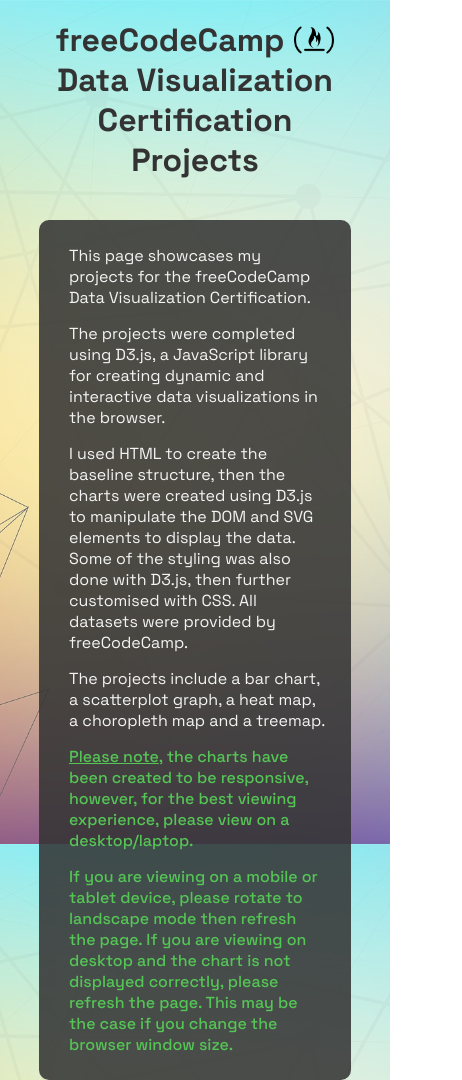
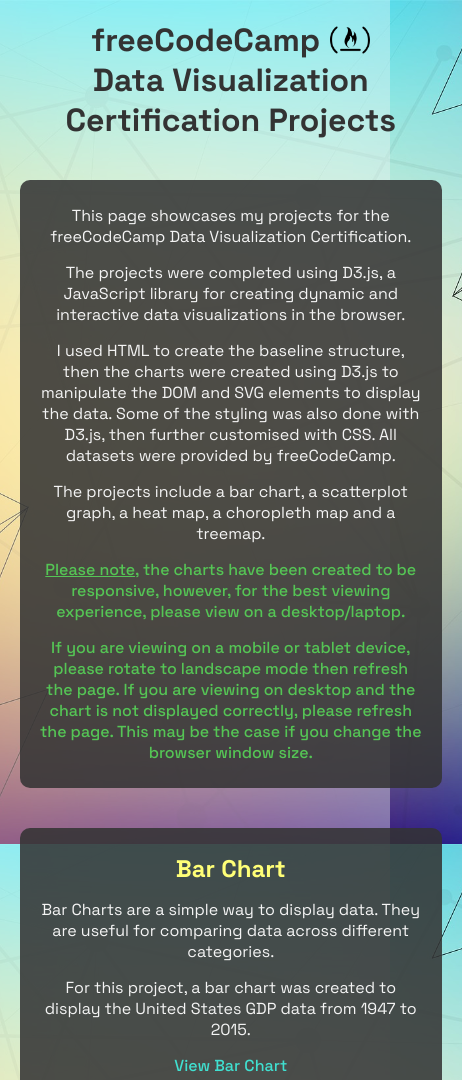
Before and after one commit to Nix7amcm/FCC-Data-Viz-Cert-Projects, a plain HTML site: page index.html in a window 390 px wide. Shown: the top 1080 px of the page, 462 px wide, since content can reach past the window. Drawn offline with Linux system fonts and the light colour scheme.

Commit message:
💄📱Update text-alignment and responsive design

```diff
--- a/index.html
+++ b/index.html
@@ -24,7 +24,8 @@
             src="assets/freecodecamp-icon.webp"
             alt="freeCodeCamp icon"
           ></span>
-        Data Visualization Certification Projects
+        Data Visualization <br>
+        Certification Projects
       </h1>
     </header>
 
--- a/styles.css
+++ b/styles.css
@@ -73,16 +73,14 @@ a:active {
   color: var(--accent-ltred);
 }
 
-/* a:visited {
-  color: var(--accent-green);
-} */
-
 
 header,
 main {
   position: relative;
-  width: 650px;
-  max-width: 80%;
+  max-width: 650px;
+  /* width: 100%; */
+  width: clamp(45ch, 50%, 75ch);
+  padding-inline: 1.25rem;
   margin: auto;
 }
 
@@ -127,6 +125,13 @@ section {
   padding-left: 1.875rem;
   padding-right: 1.5625rem;
   text-align: left;
+}
+
+@media screen and (max-width: 480px) {
+  section {
+    text-align: center;
+    padding-inline: 1.25rem;
+  }
 }
 
 section h2 {
```
